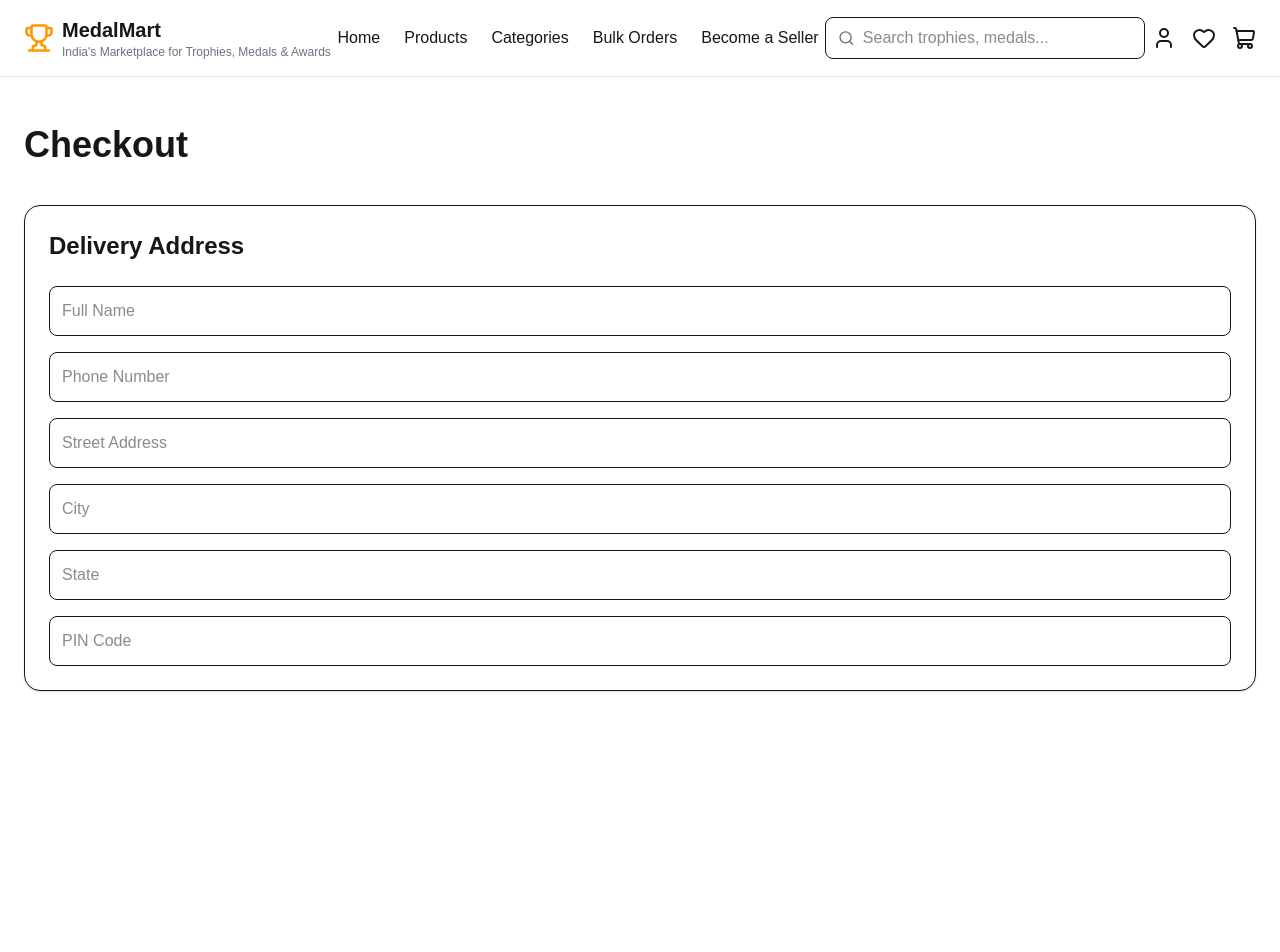
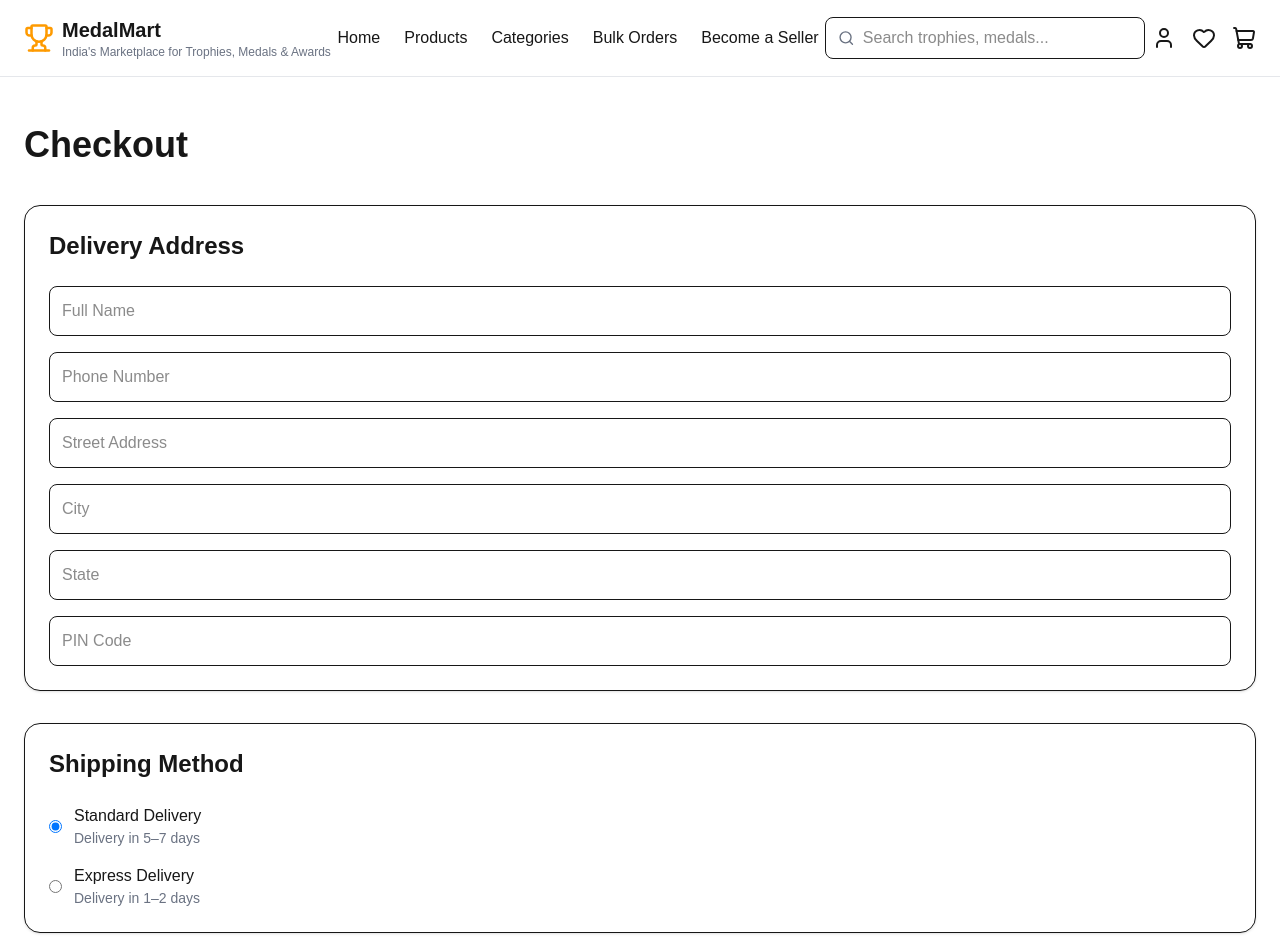
Before and after one commit to Thakur-Ji-Vikas/medalmart, a Next.js app: page /checkout in a window 1280 px wide. Shown: the top 952 px of the page. Before the commit the page ends 800 px from the top, so only its background shows below. Built offline with nearby package versions, Linux system fonts and the light colour scheme.

Commit message:
Sprint 14 - Shipping method.

```diff
--- a/app/checkout/page.tsx
+++ b/app/checkout/page.tsx
@@ -1,18 +1,16 @@
 "use client";
 
 import AddressForm from "@/components/checkout/AddressForm";
+import ShippingMethod from "@/components/checkout/ShippingMethod";
 
 export default function CheckoutPage() {
-
   return (
     <main className="mx-auto max-w-7xl px-6 py-12">
-
-      <h1 className="mb-10 text-4xl font-bold">
-        Checkout
-      </h1>
+      <h1 className="mb-10 text-4xl font-bold">Checkout</h1>
 
       <AddressForm />
-
+      {/* Shipping */}
+      <ShippingMethod />
     </main>
   );
 }
--- a/components/checkout/ShippingMethod.tsx
+++ b/components/checkout/ShippingMethod.tsx
@@ -0,0 +1,75 @@
+"use client";
+
+import { useCheckout } from "@/hooks/useCheckout";
+
+export default function ShippingMethod() {
+
+  // Checkout state
+  const { checkout, updateCheckout } = useCheckout();
+
+  return (
+    <section className="mt-8 rounded-2xl border bg-white p-6 shadow-sm">
+
+      <h2 className="mb-6 text-2xl font-semibold">
+        Shipping Method
+      </h2>
+
+      <div className="space-y-4">
+
+        {/* Standard Delivery */}
+        <label className="flex items-center gap-3 cursor-pointer">
+
+          <input
+            type="radio"
+            name="shipping"
+            checked={checkout.shippingMethod === "standard"}
+            onChange={() =>
+              updateCheckout({
+                shippingMethod: "standard",
+              })
+            }
+          />
+
+          <div>
+            <p className="font-medium">
+              Standard Delivery
+            </p>
+
+            <p className="text-sm text-gray-500">
+              Delivery in 5–7 days
+            </p>
+          </div>
+
+        </label>
+
+        {/* Express Delivery */}
+        <label className="flex items-center gap-3 cursor-pointer">
+
+          <input
+            type="radio"
+            name="shipping"
+            checked={checkout.shippingMethod === "express"}
+            onChange={() =>
+              updateCheckout({
+                shippingMethod: "express",
+              })
+            }
+          />
+
+          <div>
+            <p className="font-medium">
+              Express Delivery
+            </p>
+
+            <p className="text-sm text-gray-500">
+              Delivery in 1–2 days
+            </p>
+          </div>
+
+        </label>
+
+      </div>
+
+    </section>
+  );
+}
```
